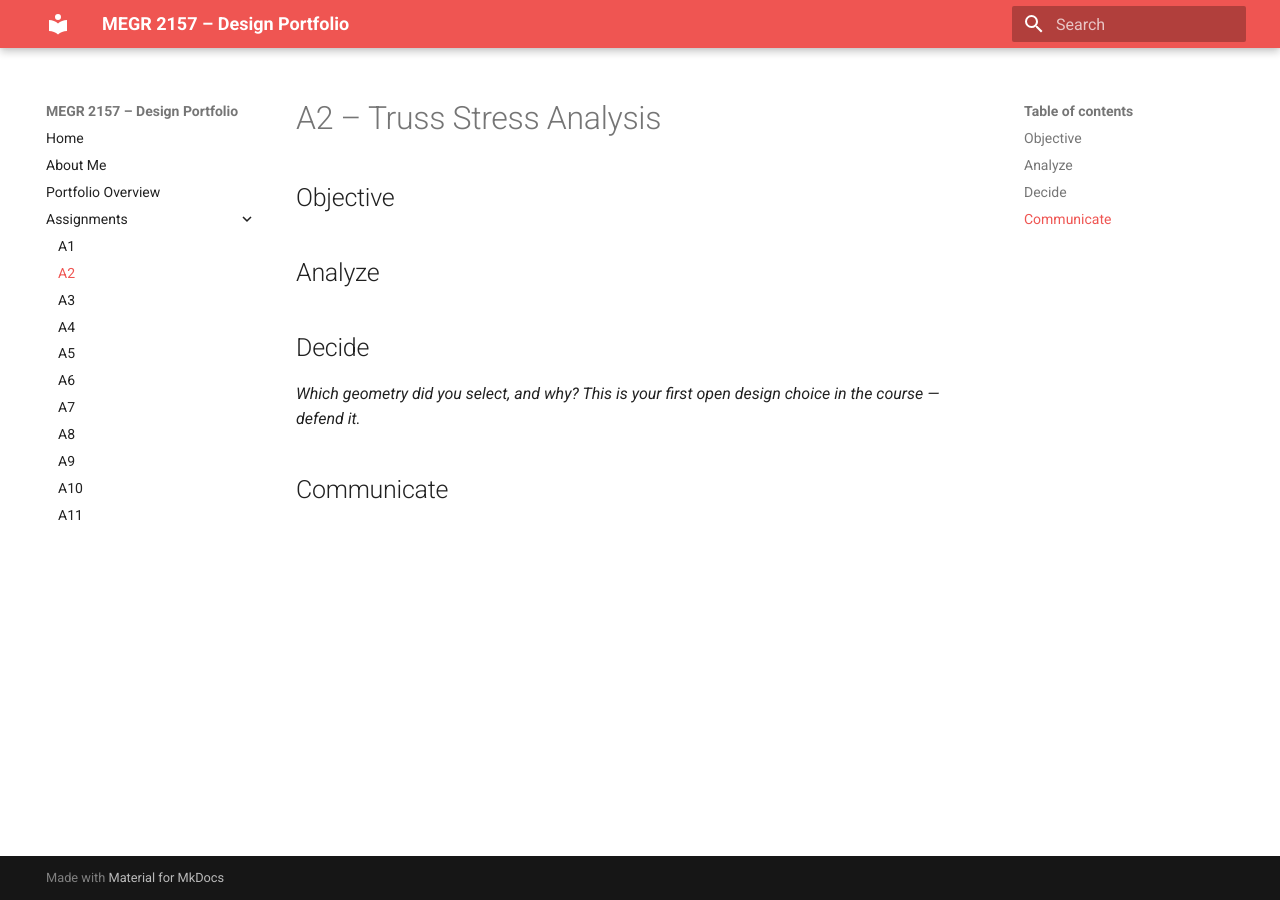
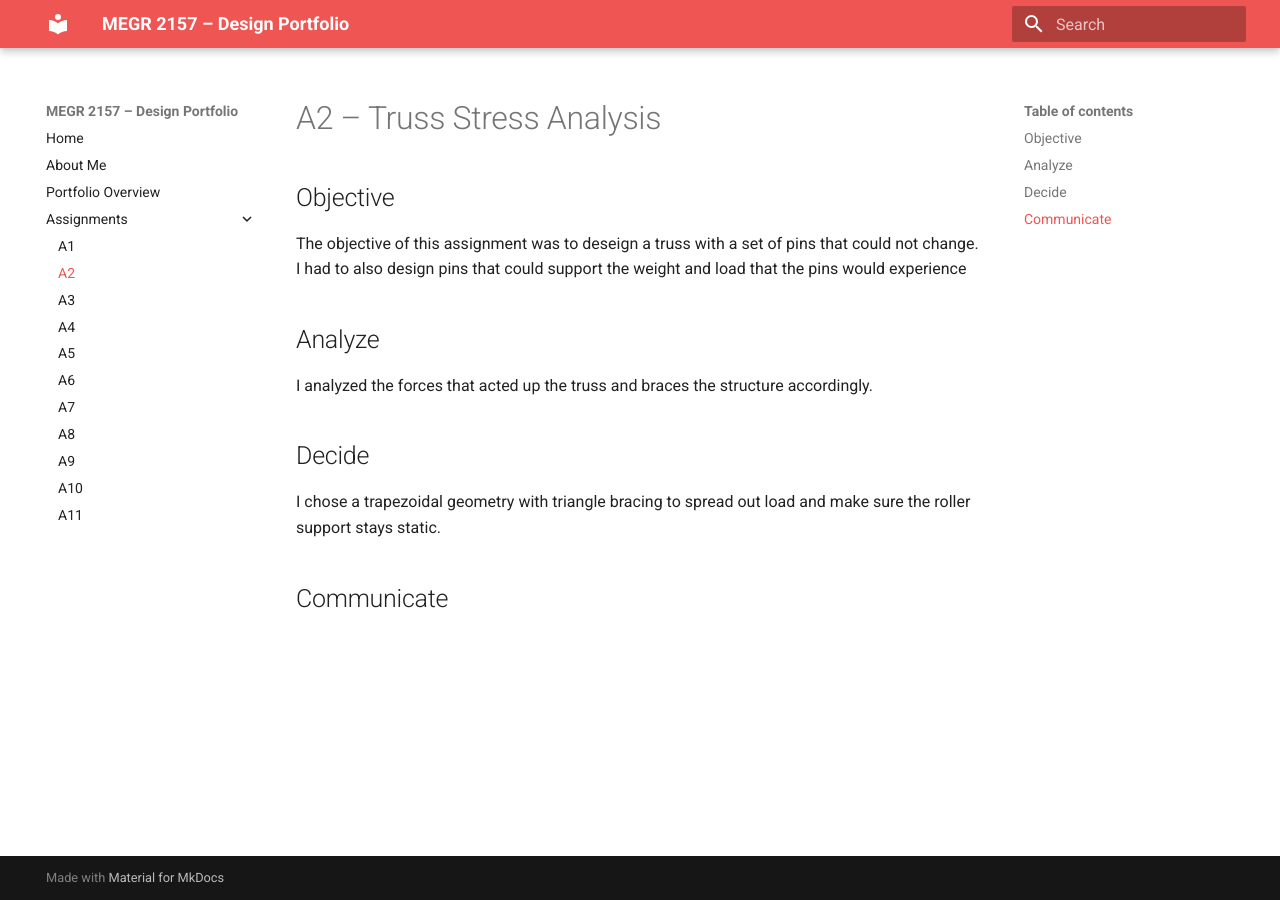
Before and after one commit to DillonB042106/megr2157-portfolio, an MkDocs documentation site: the page built from docs/assignments/A02/index.md, in a window 1280 px wide. Built offline with MkDocs 1.6.1 and Material for MkDocs 9.7.7, drawn with Linux system fonts in a browser that asks for light colours.

Commit message:
Revise assignment index for clarity and detail
Updated the objective and analysis sections for clarity.

```diff
--- a/docs/assignments/A02/index.md
+++ b/docs/assignments/A02/index.md
@@ -1,12 +1,11 @@
 # A2 – Truss Stress Analysis
 
 ## Objective
-
+The objective of this assignment was to deseign a truss with a set of pins that could not change. I had to also design pins that could support the weight and load that the pins would experience
 
 ## Analyze
-
+I analyzed the forces that acted up the truss and braces the structure accordingly.
 
 ## Decide
-_Which geometry did you select, and why? This is your first open design choice in the course — defend it._
-
+I chose a trapezoidal geometry with triangle bracing to spread out load and make sure the roller support stays static.
 ## Communicate
```
